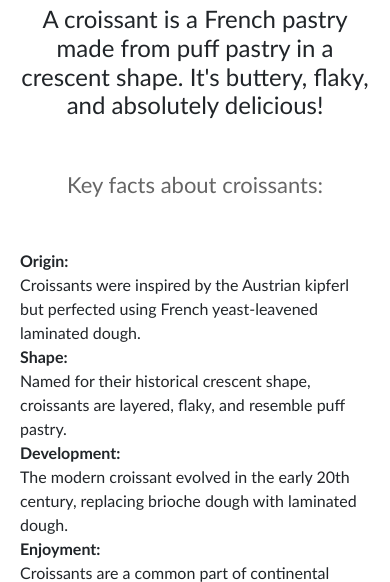
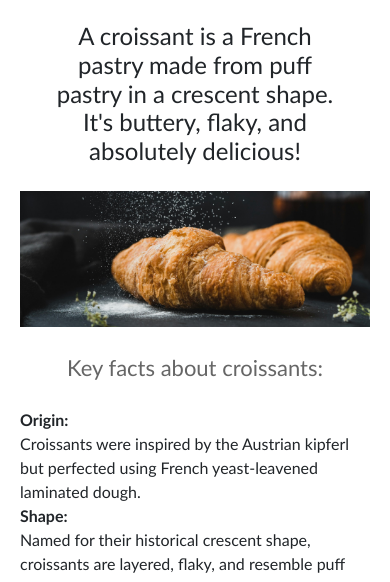
Before and after one commit to JulianaBurakova/croissant, a plain HTML site: page index.html in a window 390 px wide. Shown: the part 247-829 px from the top of the page. Drawn offline with nearby package versions, Linux system fonts and the light colour scheme.

```diff
--- a/index.html
+++ b/index.html
@@ -49,7 +49,8 @@
         A croissant is a French pastry made from puff pastry in a crescent
         shape. It's buttery, flaky, and absolutely delicious!
       </h2>
-      <p class="text-center mt-5 mb-5">Key facts about croissants:</p>
+      <img src="/image/croissant4.jpg" alt="Yammy" class="img-fluid" />
+      <p class="text-center mt-4 mb-4">Key facts about croissants:</p>
       <div class="row">
         <div class="col-md-3">
           <strong>Origin:</strong> <br />Croissants were inspired by the
--- a/src/styles.css
+++ b/src/styles.css
@@ -19,6 +19,7 @@ h1 {
 h2 {
   text-align: center;
   font-size: 24px;
+  margin: 25px;
 }
 p {
   color: #666;
```
Also changed, not shown: image/croissant4.jpg (added), 2 other files.
